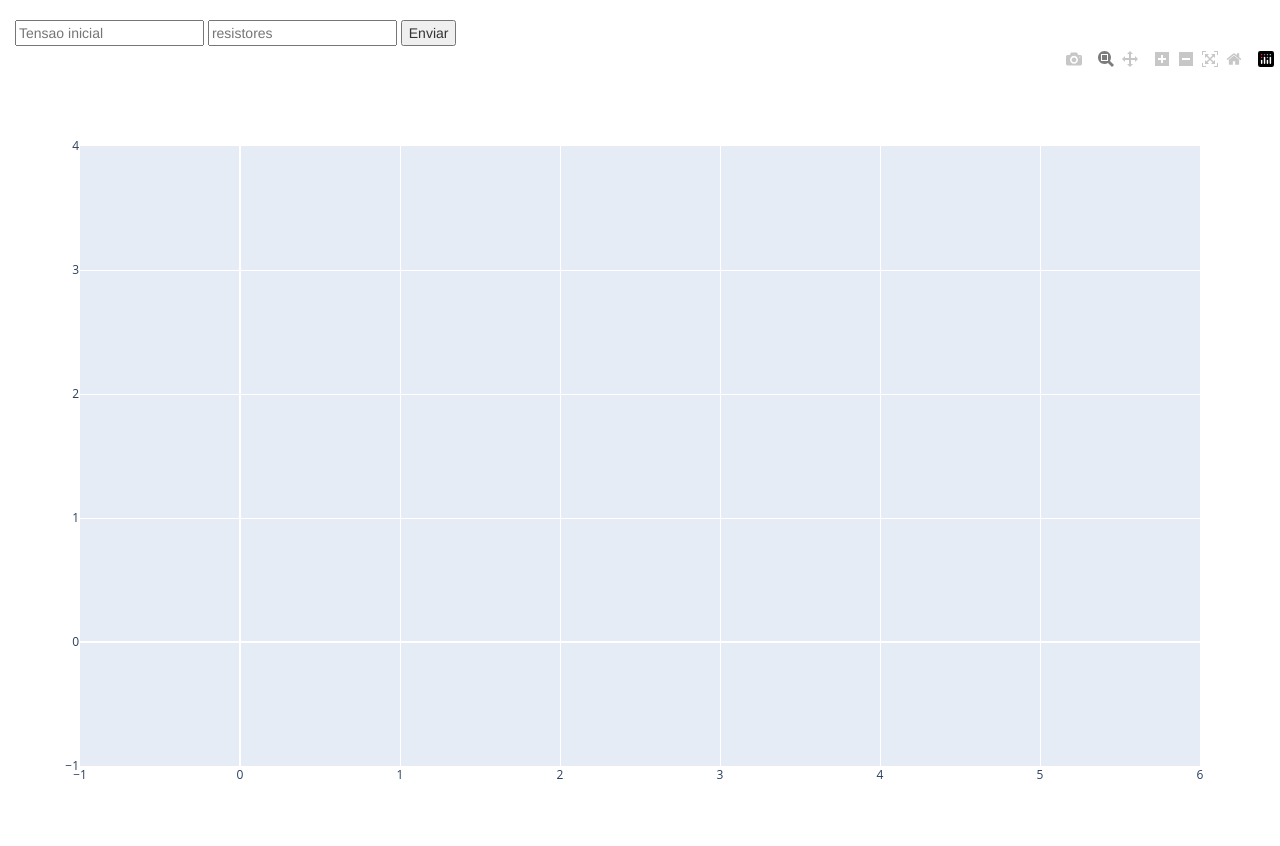
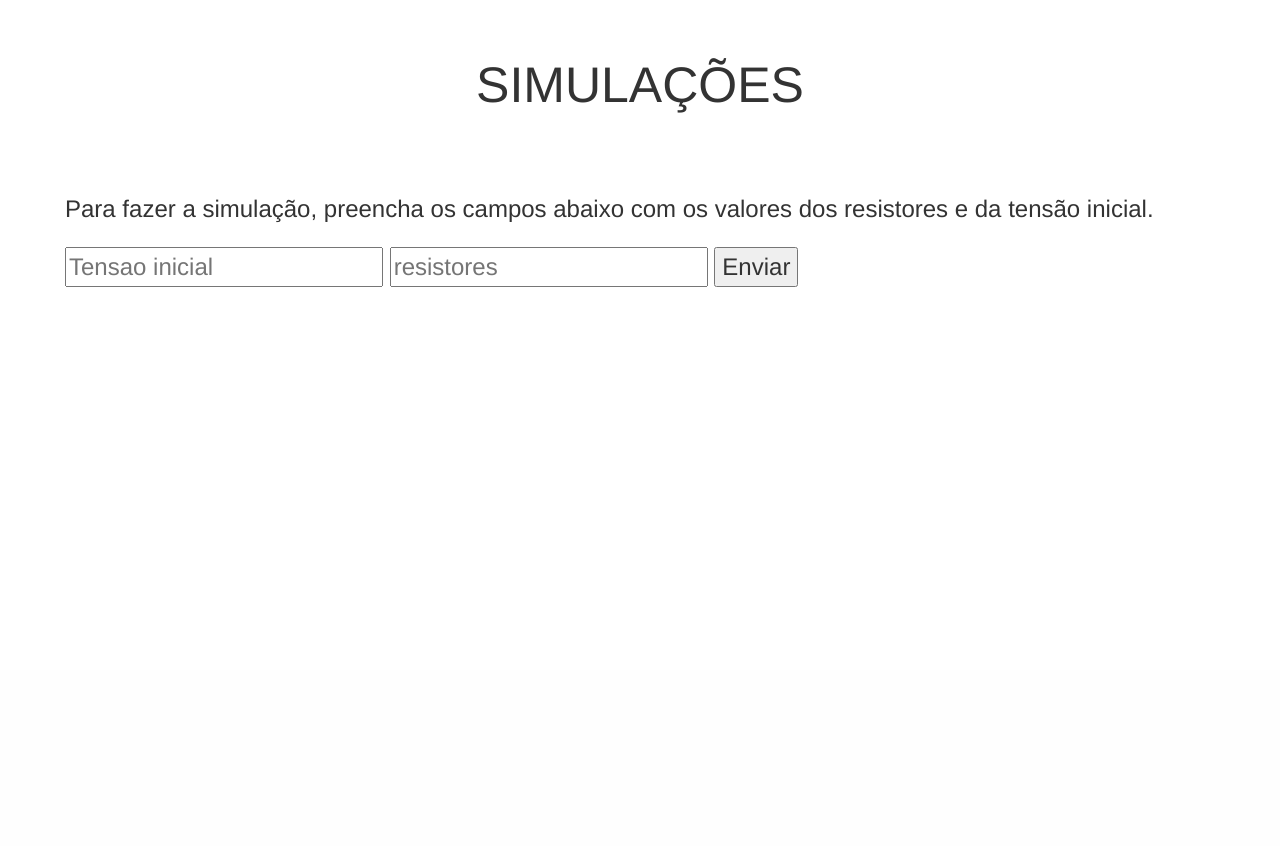
Before and after one commit to faustohrfilho/tfe_delta, a Django app: page /simulacoes/ in a window 1280 px wide; the page is wider, and only the part inside the window is pictured. Shown: the part 130-976 px from the top of that part. After the commit the page ends 417 px from the top of that part, so only its background shows below. Run offline with Django 3.2, Linux system fonts and the light colour scheme; some libraries are stand-ins or nearby versions.

Commit message:
Simulaçoes finais

```diff
--- a/tfe_delta/polls/templates/polls/simulacoes.html
+++ b/tfe_delta/polls/templates/polls/simulacoes.html
@@ -4,11 +4,32 @@
 {% block body %}
 <script src="https://cdn.plot.ly/plotly-latest.min.js"></script>
 <div class="container-fluid">
+    <div class="col-sm-12 col-xl-12 col-lg-12 col-md-12 text-center" style="font-size:50px;margin:30px 0">
+        SIMULAÇÕES
+    </div>
+    <div class="row">
+        <div class="texto-teoria col-sm-12 col-xl-12 col-lg-12 col-md-12" style="margin-top:20px;">
             {% for param in params %}
                 {{param.nome}}: {{param.valor}}
+                <br>
             {% endfor %}
+        </div>
+    </div>
 
 
+    {% autoescape off %}
+    {{ plot_div }}
+    {% endautoescape %}
+    {% if plot_div == '<div></div>' %}
+
+    <div class="row">
+        <div class="texto-teoria col-sm-12 col-xl-12 col-lg-12 col-md-12" style="margin-top:20px;">
+            Para fazer a simulação, preencha os campos abaixo com os valores dos resistores e da tensão inicial.
+        </div>
+    </div>
+    {% endif %}
+    <div class="row">
+        <div class="texto-teoria col-sm-12 col-xl-12 col-lg-12 col-md-12" style="margin-top:20px;">
             <form action='#' method='post'>
                 {% csrf_token %}
                 <input id='tensao' name='tensao' type='number' placeholder='Tensao inicial'>
@@ -16,9 +37,9 @@
                 <button type='submit'>Enviar</button>
             </form>
         </div>
-{% autoescape off %}
-{{ plot_div }}
-{% endautoescape %}
+    </div>
+</div>
+
 
 
 {% endblock %}
--- a/tfe_delta/polls/views.py
+++ b/tfe_delta/polls/views.py
@@ -23,23 +23,17 @@ def simulacoes(request):
     #rodar o codigo do plotly
     if request.method == 'GET':
         context = {'params':[]}
-        xd = np.linspace(0,300,1000)
-        yd = np.sin(xd/30*np.pi)*220
-        yd2 = np.sin(xd/30*np.pi+(np.pi/2))*220
-        plot_div = plot([Scatter(x=xd, y=yd,
-                    mode='lines', name='test',
-                    opacity=0.8, marker_color='green'),
-                    Scatter(x=xd, y=yd2,
-                    mode='lines', name='test',
-                    opacity=0.8, marker_color='blue')],
-               output_type='div',
-               include_plotlyjs=False)
+        plot_div = '<div></div>'
         context['plot_div'] = plot_div
     else:
         context = {'params':[]}
         context['params'].append({
             'nome': 'Tensao',
-            'valor': request.POST.get('tensao'),
+            'valor': request.POST.get('tensao') + ' (V)',
+            })
+        context['params'].append({
+            'nome': 'Resistores',
+            'valor': request.POST.get('resistor') + ' (ohms)',
             })
         tensao = float(request.POST.get('tensao'))
         resistor = float(request.POST.get('resistor'))
@@ -89,7 +83,7 @@ def simulacoes(request):
 
         # Add figure title
         fig.update_layout(
-            title_text="Plot grafico"
+            title_text="Grafico do circuito trifásico ligação delta"
         )
 
         # Set x-axis title
```
Also changed, not shown: tfe_delta/polls/templates/polls/teoria_circuito.html (+12 -1 lines). Lines whose indentation alone changed are shown as unchanged.
